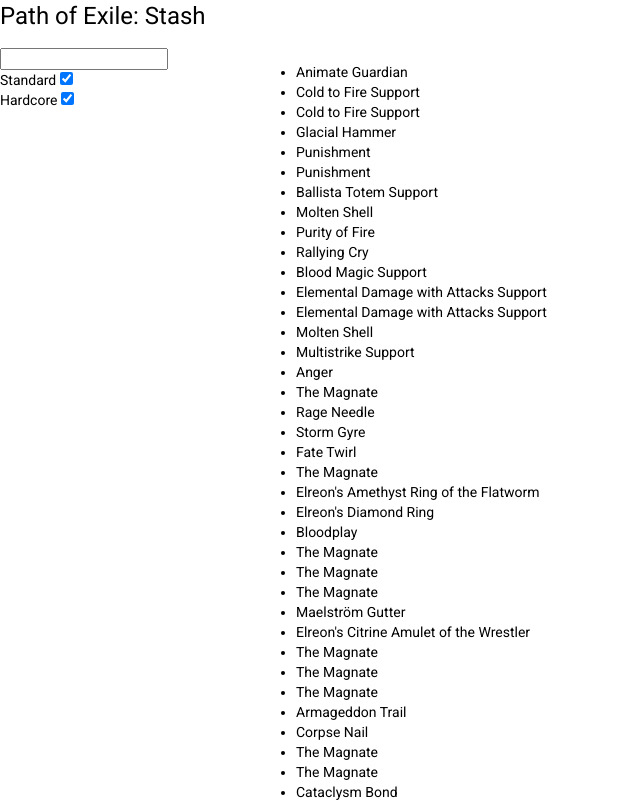
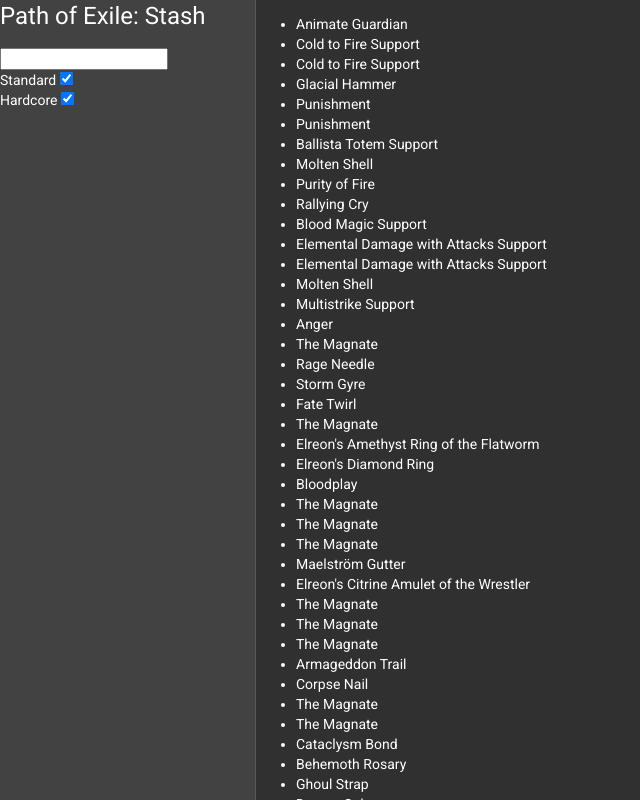
Before and after one commit to hello-foma/path_of_exile_stash, an Angular app: page /showcase in a window 1280 px wide. Shown: the top 800 px of the page, without its empty margins (0-640 px from the left). Built offline with nearby package versions, Linux system fonts and the light colour scheme; data requests are answered from the project's data file.

Commit message:
feat(showcase): material layout

```diff
--- a/src/showcase-page/showcase-page.component.html
+++ b/src/showcase-page/showcase-page.component.html
@@ -1,10 +1,8 @@
-<header>
+<mat-drawer-container>
+  <mat-drawer mode="side" opened [style.width.vw]="20">
       <h1>
         Path of Exile: Stash
       </h1>
-</header>
-<div class="screen">
-  <aside class="menu">
     <input type="search" [ngModel]="searchString" (ngModelChange)="onSearchType($event)">
     <section *ngFor="let league of leagueList | async">
       <label>
@@ -13,12 +11,10 @@
                (ngModelChange)="onLeagueFilterChange(league, $event)">
       </label>
     </section>
-  </aside>
-  <main class="content">
-    <ul *ngIf="stashes | async as stash">
+  </mat-drawer>
+  <mat-drawer-content><ul *ngIf="stashes | async as stash">
     <li *ngFor="let item of filteredItems | async">
       {{ item.name || item.typeLine }}
     </li>
-    </ul>
-  </main>
-</div>
+  </ul></mat-drawer-content>
+</mat-drawer-container>
--- a/src/showcase-page/showcase-page.module.ts
+++ b/src/showcase-page/showcase-page.module.ts
@@ -2,6 +2,7 @@
 import { CommonModule } from '@angular/common';
 import { ShowcasePageComponent } from './showcase-page.component';
 import { FormsModule } from '@angular/forms';
+import { MatSidenavModule } from '@angular/material/sidenav';
 
 @NgModule({
   declarations: [
@@ -9,7 +10,8 @@
   ],
   imports: [
     CommonModule,
-    FormsModule
+    FormsModule,
+    MatSidenavModule
   ]
 })
 export class ShowcasePageModule { }
```
Lines whose indentation alone changed are shown as unchanged.
